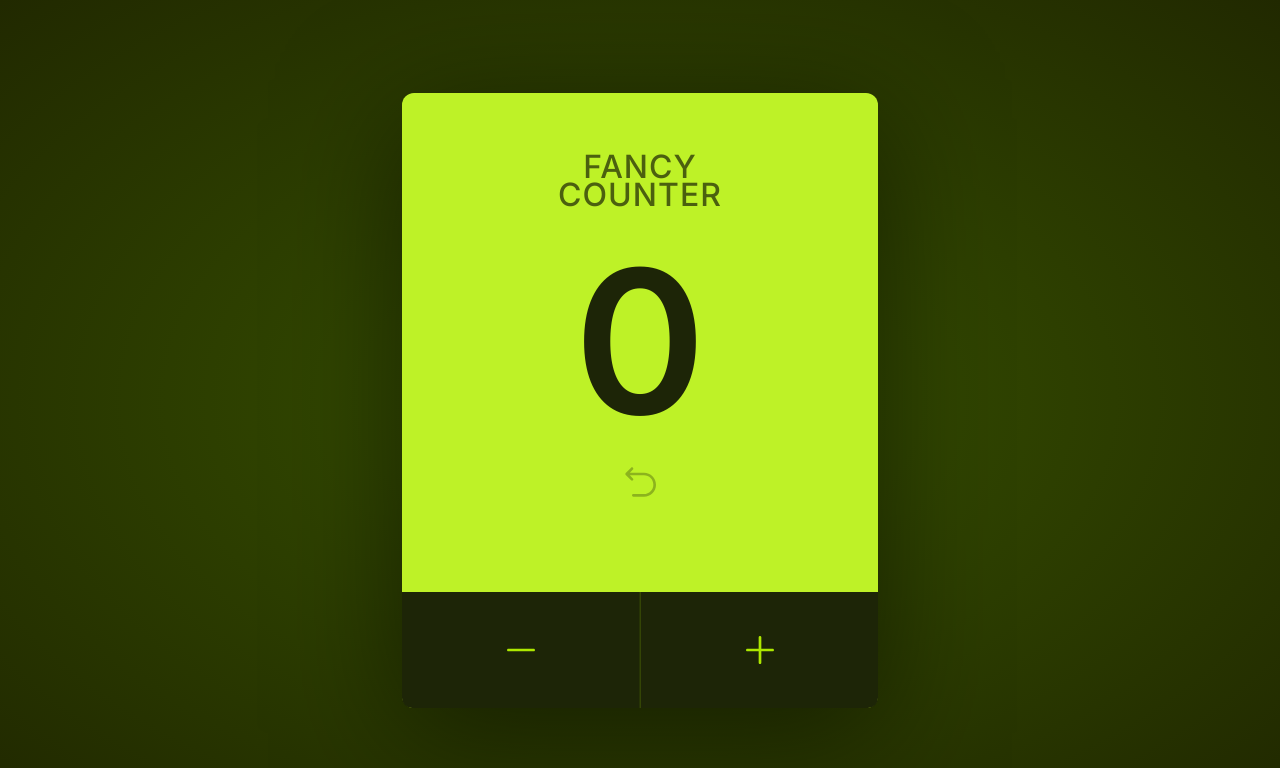
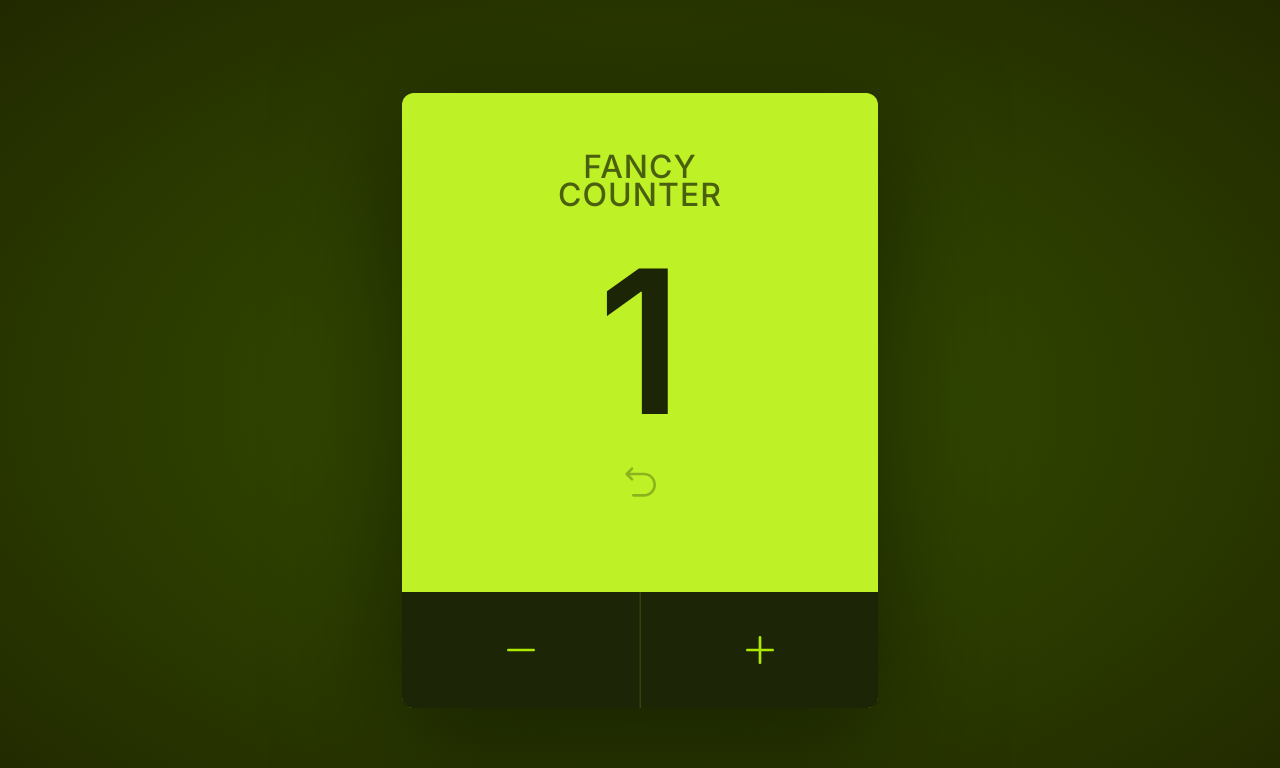
Before and after one commit to iamparmjeetmishra/AdvancedReactV1, a React (Vite) app in the folder 00Learn/02react-fancyCounter/: page / in a window 1280 px wide. Shown: the top 768 px of the page. Built offline with nearby package versions, Linux system fonts and the light colour scheme.

Commit message:
02React-FancyCounter->Card functionality added

```diff
--- a/00Learn/02react-fancyCounter/eslint.config.js
+++ b/00Learn/02react-fancyCounter/eslint.config.js
@@ -33,6 +33,8 @@
         'warn',
         { allowConstantExport: true },
       ],
+      'react/prop-types': 'off',
     },
+
   },
 ]
--- a/00Learn/02react-fancyCounter/src/components/Card.jsx
+++ b/00Learn/02react-fancyCounter/src/components/Card.jsx
@@ -2,14 +2,17 @@
 import Count from './Count'
 import ResetBtn from './ResetBtn'
 import CountBtn from './CountBtn'
+import { useState } from 'react'
 
 export default function Card() {
+   const [number, setNumber] = useState(1)
+
    return (
       <div className='card'>
          <Title />
-         <Count />
-         <ResetBtn />
-         <CountBtn />
+         <Count number={number}  />
+         <ResetBtn setNumber={setNumber} />
+         <CountBtn setNumber={setNumber} />
       </div>
    )
 }
--- a/00Learn/02react-fancyCounter/src/components/Count.jsx
+++ b/00Learn/02react-fancyCounter/src/components/Count.jsx
@@ -1,4 +1,4 @@
 
-export default function Count() {
-   return <p className='count'>0</p>
+export default function Count({ number }) {
+   return <p className='count'>{number}</p>
 }
--- a/00Learn/02react-fancyCounter/src/components/CountBtn.jsx
+++ b/00Learn/02react-fancyCounter/src/components/CountBtn.jsx
@@ -1,13 +1,14 @@
 import { PlusIcon, MinusIcon } from '@radix-ui/react-icons'
 
 
-export default function CountBtn() {
+export default function CountBtn({ setNumber }) {
+
    return (
       <div className="button-container">
-         <button className='count-btn '>
+         <button onClick={() => setNumber((prev) => prev - 1)} className='count-btn '>
             <MinusIcon className='count-btn-icon' />
          </button>
-         <button className='count-btn count-btn--plus '>
+         <button onClick={() => setNumber((prev) => prev + 1)} className='count-btn count-btn--plus '>
             <PlusIcon className='count-btn-icon' />
          </button>
       </div>
--- a/00Learn/02react-fancyCounter/src/components/ResetBtn.jsx
+++ b/00Learn/02react-fancyCounter/src/components/ResetBtn.jsx
@@ -1,7 +1,7 @@
 import { ResetIcon } from "@radix-ui/react-icons";
 
-export default function ResetBtn() {
-   return <button className='reset-btn'>
+export default function ResetBtn({setNumber}) {
+   return <button onClick={() => setNumber(0)} className='reset-btn'>
       <ResetIcon className="reset-btn-icon" />
    </button>
 }
```
